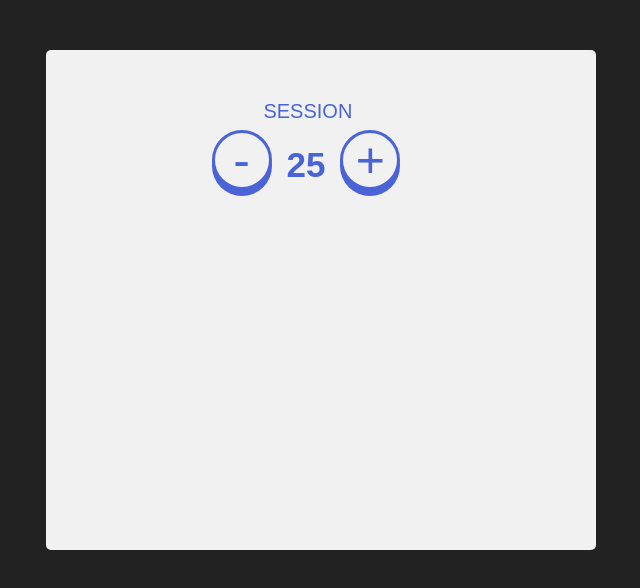
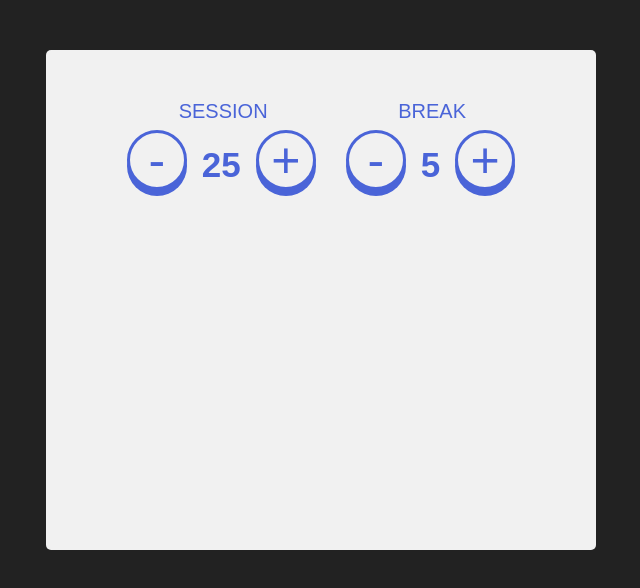
Before and after one commit to Lugdu84/pomodoro-with-react, a React (Create React App) app: page / in a window 1280 px wide. Shown: the top 588 px of the page, without its empty margins (319-959 px from the left). Built offline with nearby package versions, Linux system fonts and the light colour scheme.

Commit message:
add break ui

```diff
--- a/src/Chrono/Chrono.js
+++ b/src/Chrono/Chrono.js
@@ -20,6 +20,11 @@ export default function Chrono() {
           <span>{sessionTimeFixed / 60}</span>
           <button className="plus">+</button>
         </div>
+        <div className="box-btns break">
+          <button className="minus">-</button>
+          <span>{breakTimeFixed / 60}</span>
+          <button className="plus">+</button>
+        </div>
       </div>
     </div>
   )
```
